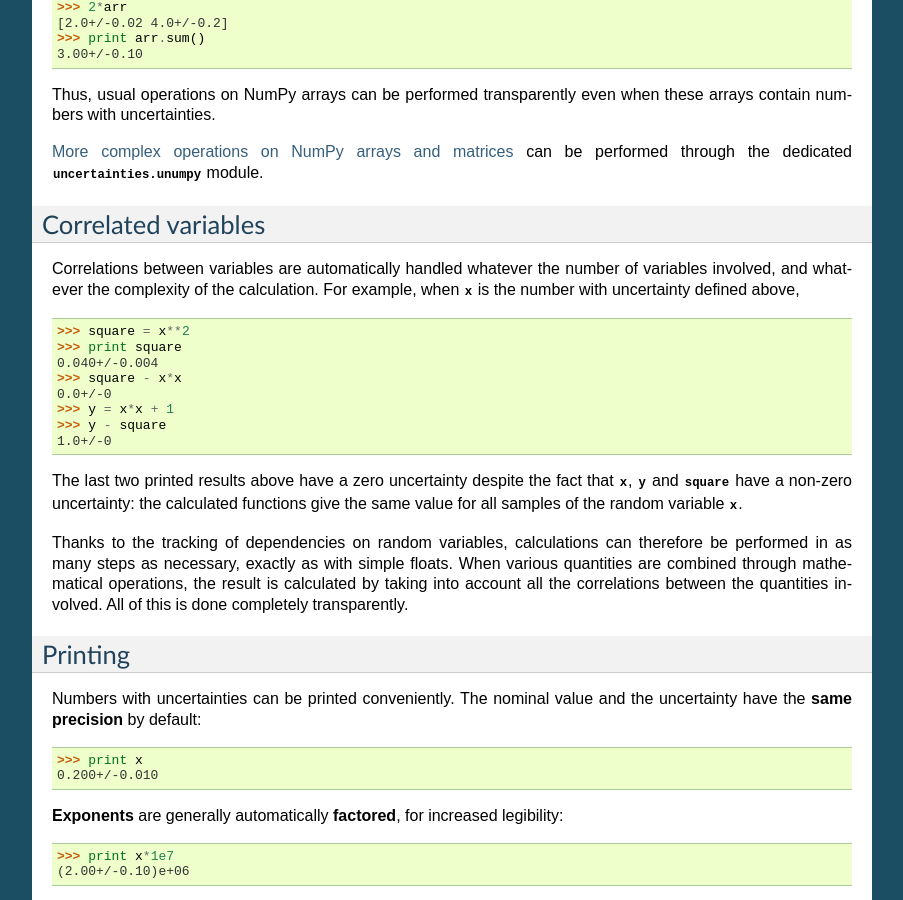
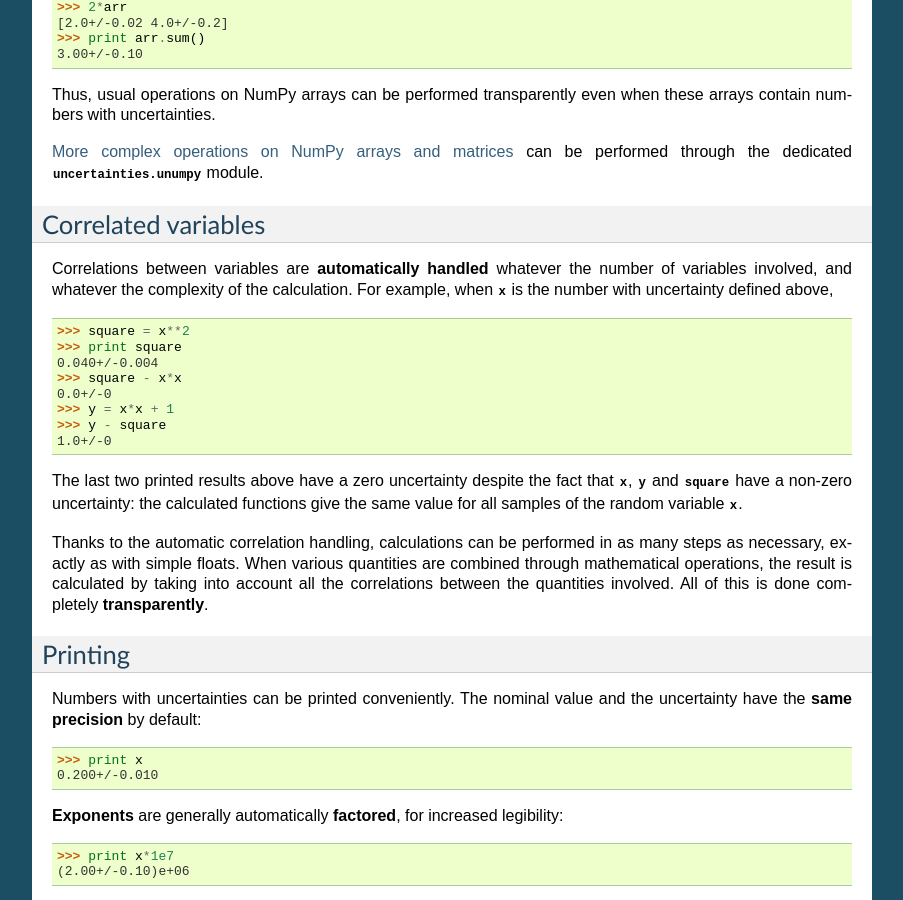
Before and after one commit to lmfit/uncertainties, a Sphinx documentation site: the page built from doc/user_guide.rst, in a window 1280 px wide and 900 px high, scrolled down 1636 px. Shown: the whole window, without its empty margins (198-1101 px from the left). Built offline with Sphinx 7.4.7, drawn with Linux system fonts in a browser that asks for light colours; the version number is read from the project's files by our own code.

Commit message:
Emphasis on main points added.

```diff
--- a/doc/user_guide.rst
+++ b/doc/user_guide.rst
@@ -112,10 +112,10 @@
 Correlated variables
 ====================
 
-Correlations between variables are automatically handled whatever the
-number of variables involved, and whatever the complexity of the
-calculation. For example, when :data:`x` is the number with uncertainty
-defined above,
+Correlations between variables are **automatically handled** whatever
+the number of variables involved, and whatever the complexity of the
+calculation. For example, when :data:`x` is the number with
+uncertainty defined above,
 
 >>> square = x**2
 >>> print square
@@ -131,12 +131,12 @@
 calculated functions give the same value for all samples of the random
 variable :data:`x`.
 
-Thanks to the tracking of dependencies on random variables,
-calculations can therefore be performed in as many steps as necessary,
-exactly as with simple floats.  When various quantities are combined
-through mathematical operations, the result is calculated by taking
-into account all the correlations between the quantities involved.
-All of this is done completely transparently.
+Thanks to the automatic correlation handling, calculations can be
+performed in as many steps as necessary, exactly as with simple
+floats.  When various quantities are combined through mathematical
+operations, the result is calculated by taking into account all the
+correlations between the quantities involved.  All of this is done
+completely **transparently**.
 
 .. index::
    printing
```
